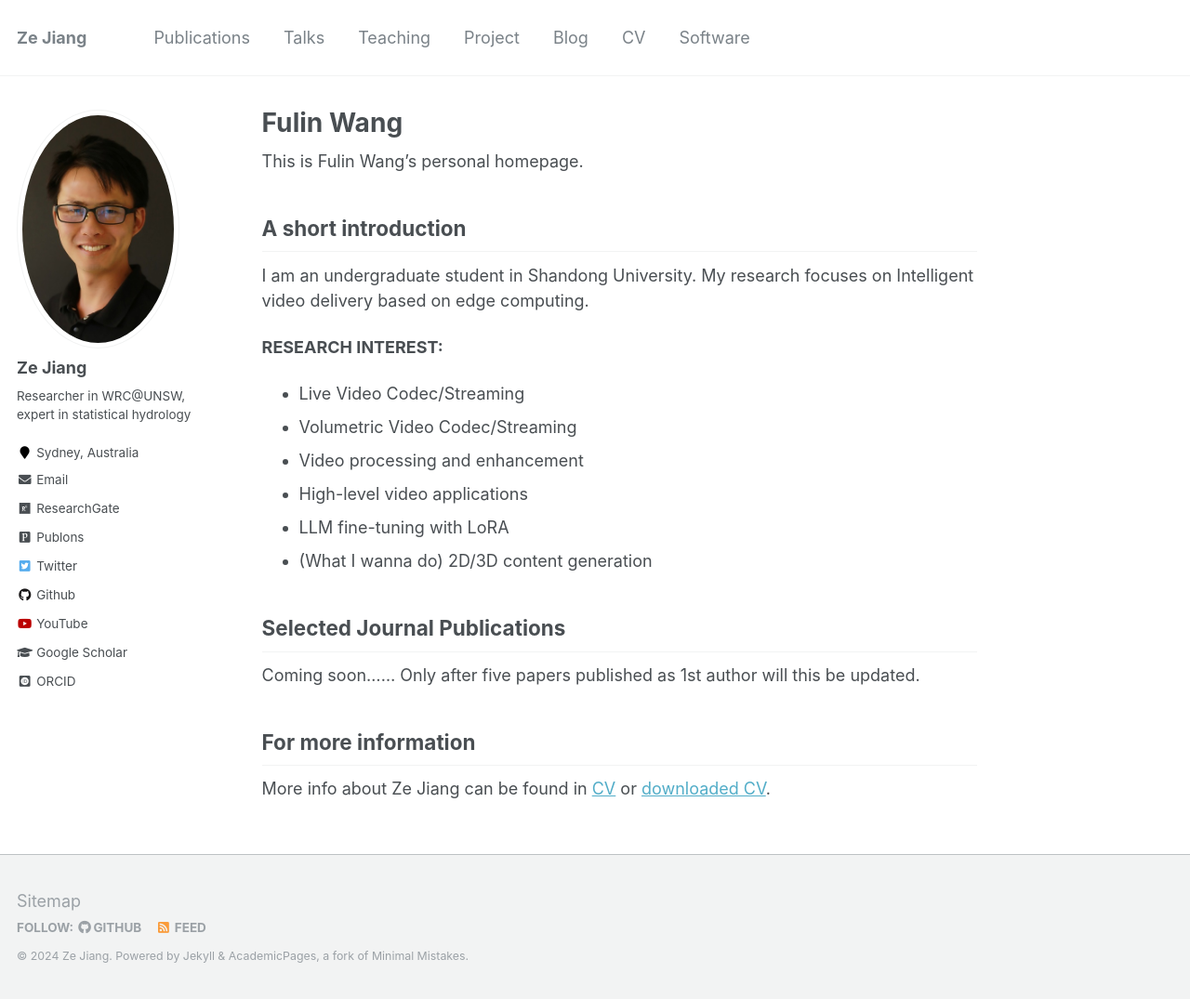
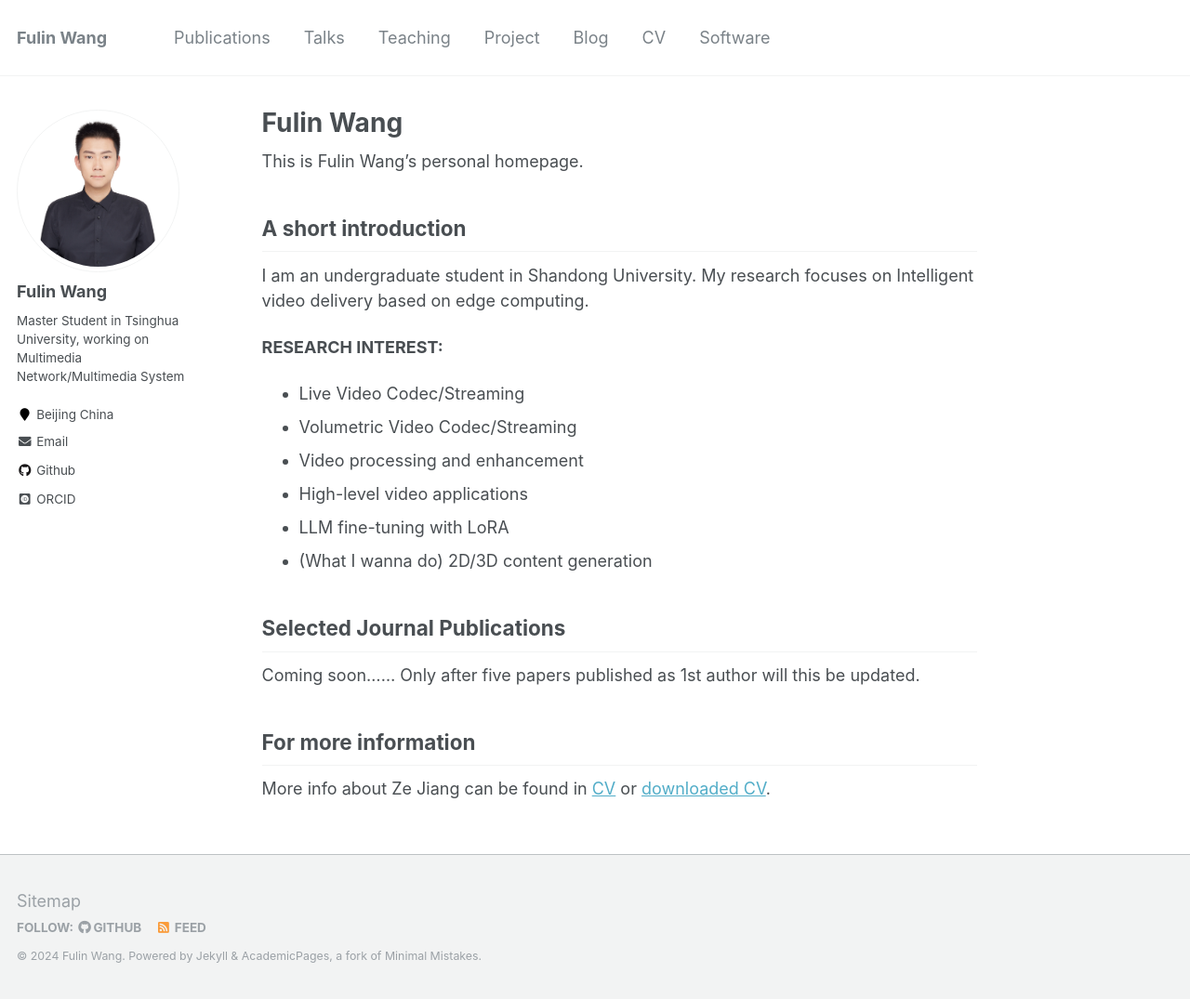
Before and after one commit to Wanghaha2333/Wanghaha2333.github.io, a Jekyll site: the page built from _pages/about.md, in a window 1280 px wide and 1075 px high. Shown: the whole window at 93% size. Built offline with Jekyll 4.4.1, drawn with Linux system fonts in a browser that asks for light colours; some web fonts are replaced.

Commit message:
Update _config.yml

```diff
--- a/_config.yml
+++ b/_config.yml
@@ -7,14 +7,14 @@
 
 # Site Settings
 locale                   : "en-US"
-title                    : "Ze Jiang"
+title                    : "Fulin Wang"
 title_separator          : "-"
-name                     : &name "Ze Jiang"
-description              : &description "Researcher in WRC@UNSW, Sydney, Australia"
-url                      : https://zejiang-unsw.github.io # the base hostname & protocol for your site e.g. "https://mmistakes.github.io"
+name                     : &name "Fulin Wang"
+description              : &description "Master Student in Tsinghua University, China"
+url                      : https://wanghaha2333.github.io # the base hostname & protocol for your site e.g. "https://mmistakes.github.io"
 baseurl                  : "" # the subpath of your site, e.g. "/blog"
-repository               : "zejiang-unsw.github.io"
-teaser                   :  # filename of teaser fallback teaser image placed in /images/, .e.g. "500x300.png"
+repository               : "wanghaha2333.github.io"
+teaser                   :  # filename of teaser fallback teaser image placed in /images/, .e.g. "fulinwang.png"
 breadcrumbs              : false # true, false (default)
 words_per_minute         : 160
 future                   : true
@@ -80,16 +80,16 @@ analytics:
 
 # Site Author
 author:
-  name             : "Ze Jiang"
-  avatar           : "profile.jpg"
-  bio              : "Researcher in WRC@UNSW, expert in statistical hydrology"
-  location         : "Sydney, Australia"
+  name             : "Fulin Wang"
+  avatar           : "fulinwang.jpg"
+  bio              : "Master Student in Tsinghua University, working on Multimedia Network/Multimedia System"
+  location         : "Beijing China"
   employer         :
-  pubmed           : #"https://www.ncbi.nlm.nih.gov/pubmed/?term=john+snow"
-  googlescholar    : "https://scholar.google.com/citations?user=4iVouPYAAAAJ&hl=en"
-  email            : "ze.jiang@unsw.edu.au"
-  researchgate     : "https://www.researchgate.net/profile/Ze_Jiang3"
-  publons          : "https://publons.com/researcher/3963266/ze-jiang/"
+  pubmed           :
+  googlescholar    :
+  email            : "wfl22@mails.tsinghua.edu.cn"
+  researchgate     :
+  publons          :
   uri              :
   bitbucket        :
   codepen          :
@@ -97,24 +97,24 @@ author:
   flickr           :
   facebook         :
   foursquare       :
-  github           : "zejiang-unsw"
+  github           : "wanghaha2333"
   google_plus      :
   keybase          :
   instagram        :
-  impactstory      : #"https://profiles.impactstory.org/u/xxxx-xxxx-xxxx-xxxx"
+  impactstory      :
   lastfm           :
   linkedin         :
   orcid            : "http://orcid.org/0000-0002-3472-0829"
   pinterest        :
   soundcloud       :
-  stackoverflow    : #"http://stackoverflow.com/users/123456/username"
+  stackoverflow    :
   steam            :
   tumblr           :
-  twitter          : "ZeJiang3"
+  twitter          :
   vine             :
   weibo            :
   xing             :
-  youtube          : "UCDgVmJEzD5czbTlTdVVewKA"
+  youtube          :
   wikipedia        :
 
 # Reading Files
```
